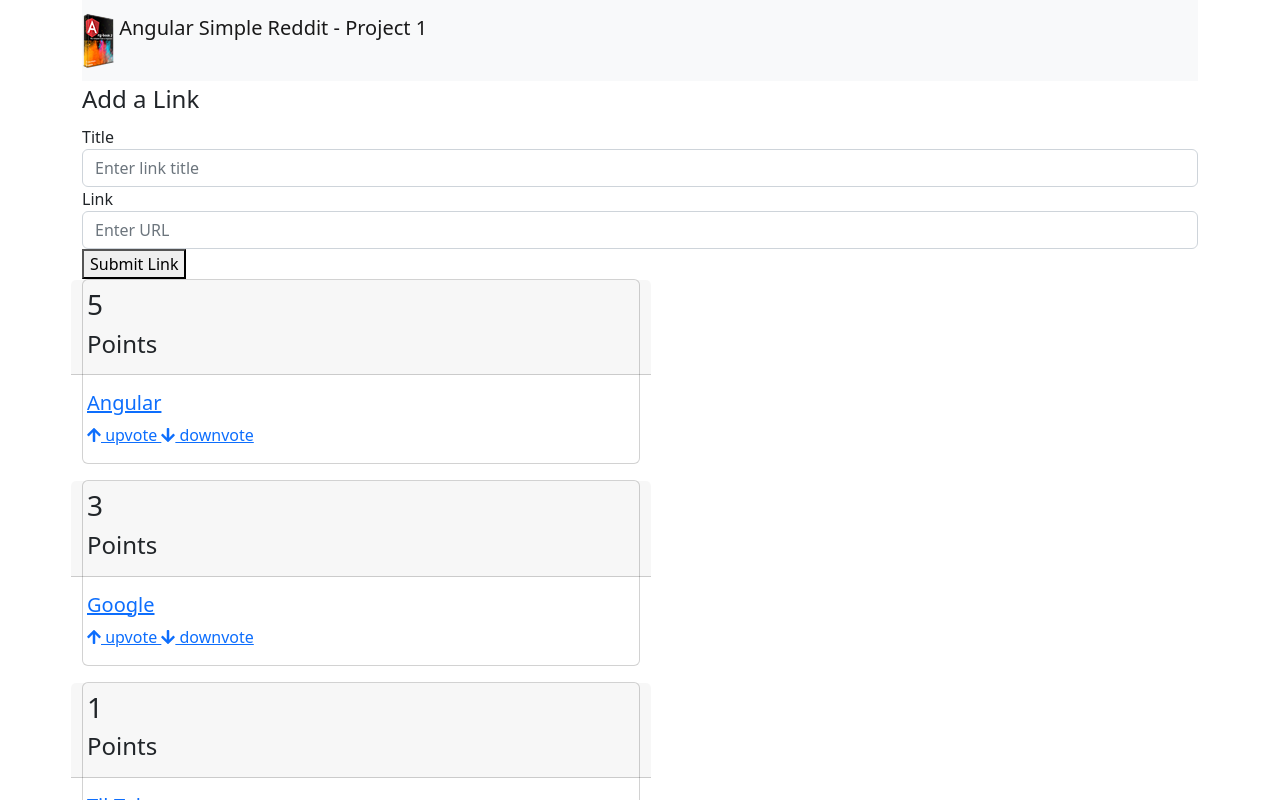
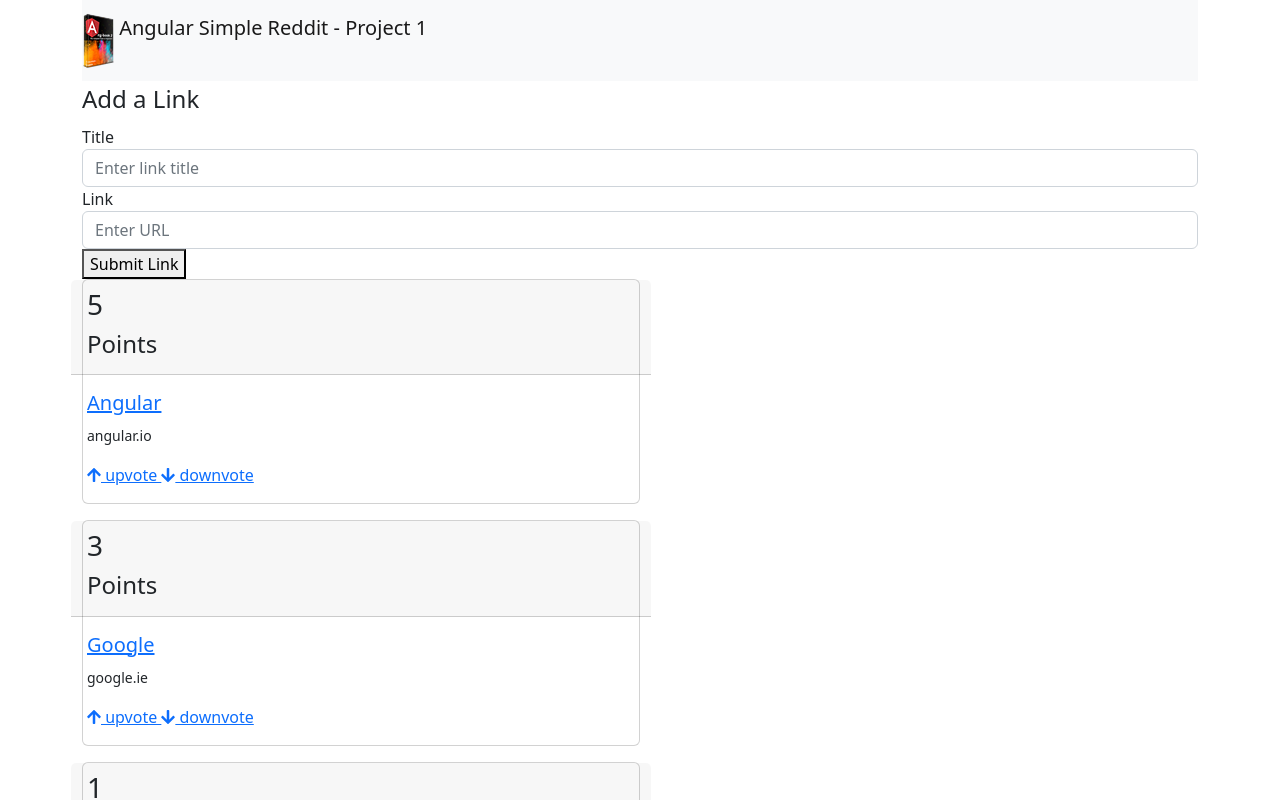
Before and after one commit to GraemeSmith16/reddit-project, an Angular app: page / in a window 1280 px wide. Shown: the top 800 px of the page. Built offline with nearby package versions, Linux system fonts and the light colour scheme.

Commit message:
Final Commit - Added sort function for the list or articles based on number of votes. Assignment ready to be submitted

```diff
--- a/src/app/app.component.html
+++ b/src/app/app.component.html
@@ -13,4 +13,4 @@
   </fieldset>
 </form>
 
-<app-article *ngFor="let article of articles" [article]='article'></app-article>
+<app-article *ngFor="let article of sortedArtciles()" [article]='article'></app-article>
--- a/src/app/app.component.ts
+++ b/src/app/app.component.ts
@@ -24,4 +24,8 @@ export class AppComponent {
     console.log(`Adding Article Title ${title.value}: and adding Link ${link.value}`);
     return false;
   }
+
+  sortedArtciles() : Article[] {
+    return this.articles.sort((a:Article, b:Article) => b.votes - a.votes);
+  }
 }
--- a/src/app/article/article.component.html
+++ b/src/app/article/article.component.html
@@ -8,6 +8,7 @@
             <h5 class="card-title"> <a class="" href="{{ article.link }}">
                     {{ article.title }}
                 </a></h5>
+                <p><small> {{ article.domain() }}</small></p>
             <a href (click)="voteUp()">
                 <i class="fas fa-arrow-up"></i>
                 upvote
--- a/src/app/article/article.model.ts
+++ b/src/app/article/article.model.ts
@@ -1,19 +1,30 @@
 export class Article {
-    votes:number;
-    title:string;
-    link:string;
+  votes: number;
+  title: string;
+  link: string;
 
-    constructor(title:string, link:string, votes?:number) {
-        this.title=title;
-        this.link=link;
-        this.votes=votes || 10;
+  constructor(title: string, link: string, votes?: number) {
+    this.title = title;
+    this.link = link;
+    this.votes = votes || 10;
   }
 
   voteUp() {
-        this.votes ++;
+    this.votes++;
   }
 
   voteDown() {
-        this.votes --;
+    this.votes--;
+  }
+
+  domain(): any {
+    try {
+      const link: string = this.link.split('//')[1];
+      return link.split('/')[0];
+    }
+    catch (err) {
+      return null;
     }
   }
+
+  }
```
Lines whose indentation alone changed are shown as unchanged.
